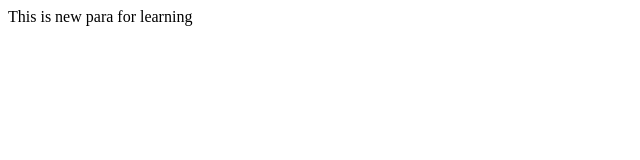
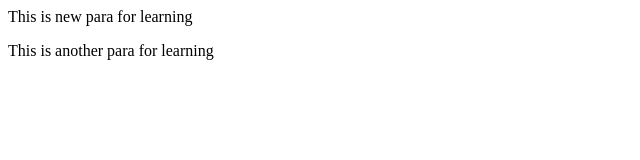
Before and after one commit to Akashwa/practice, a plain HTML site: page index.html in a window 1280 px wide. Shown: the whole page, without its empty margins (0-640 px from the left). Drawn offline with Linux system fonts and the light colour scheme.

Commit message:
added new feature

```diff
--- a/index.html
+++ b/index.html
@@ -1 +1,2 @@
 <p>This is new para for learning</p>
+<p>This is another para for learning</p>
```
